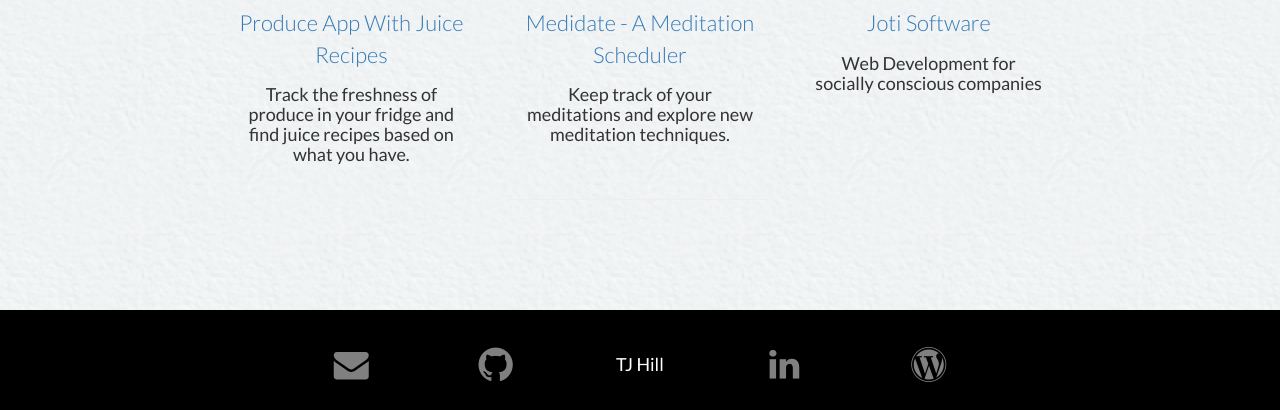
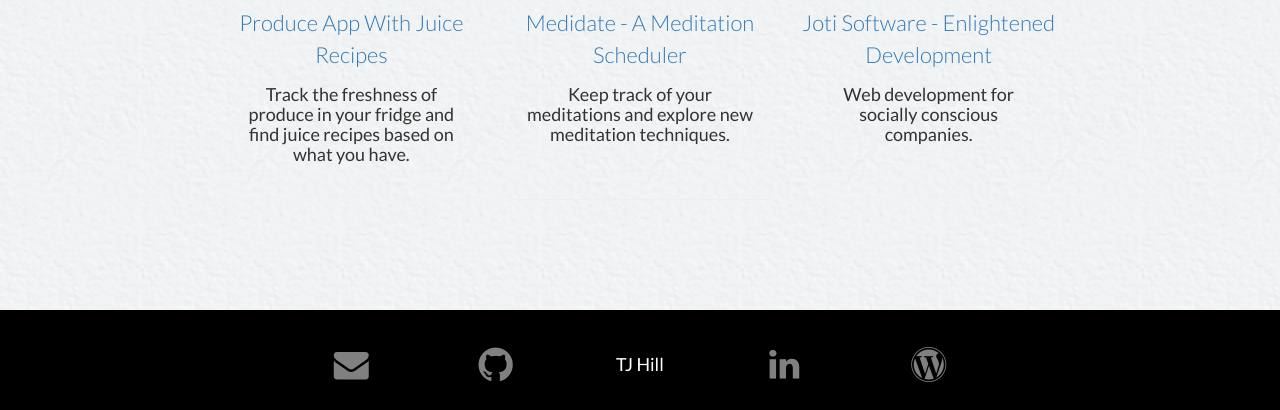
Before and after one commit to SiamKing/tj-hill-portfolio, a plain HTML site: page index.html in a window 1280 px wide. Shown: the part 2764-3174 px from the top of the page. Drawn offline with Linux system fonts and the light colour scheme.

Commit message:
small change to joti project text

```diff
--- a/index.html
+++ b/index.html
@@ -193,9 +193,9 @@
               <div class="col-sm-4">
                 <a href="https://siamking.github.io/joti" target="_blank">
                   <div class="project joti"></div>
-                  <div class="projects-title">Joti Software</div>
+                  <div class="projects-title">Joti Software - Enlightened Development</div>
                 </a>
-                <h4 class="description">Web Development for socially conscious companies</h4>
+                <h4 class="description">Web development for socially conscious companies.</h4>
               </div>
             </div>
             <hr>
```
